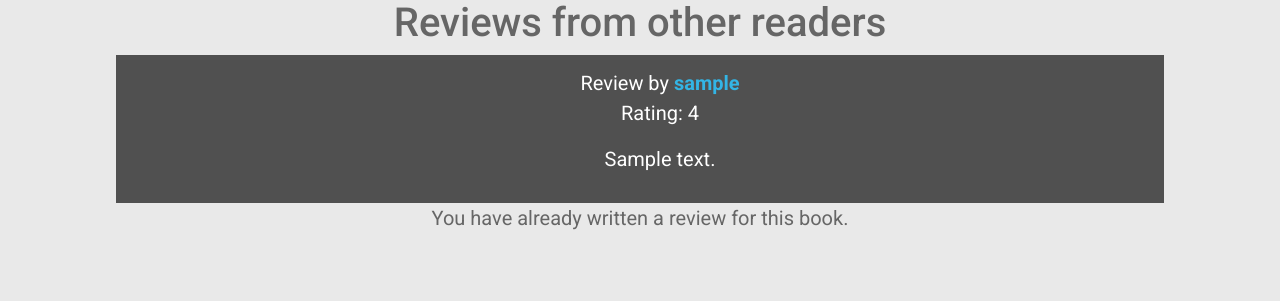
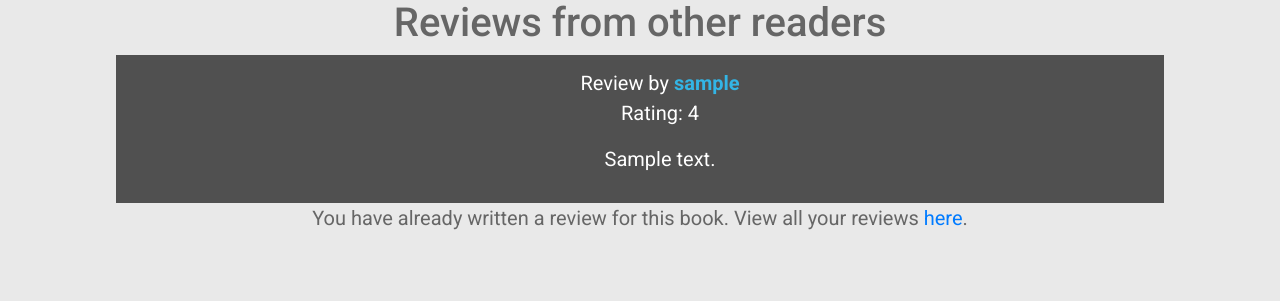
Before and after one commit to lscolombo/project1, a Flask app: template templates/book.html in a window 1280 px wide. Shown: the part 286-587 px from the top of the page. Run offline with Flask 2, Linux system fonts and the light colour scheme; the template is opened without the code that fills it: most values are stand-ins (such as "Sample title", 1, 10 or a date in 2020); some libraries are stand-ins or nearby versions; some web fonts are replaced.

Commit message:
Added link to profile in book page, when user has already sent a review

```diff
--- a/templates/book.html
+++ b/templates/book.html
@@ -96,7 +96,7 @@
 {% else %}
 <div  class="row">
   <div class="col-md-12 col-md-offset-5" align="center">
-    You have already written a review for this book.
+    You have already written a review for this book. View all your reviews <a href="{{ url_for('profile') }}"> here</a>.
   </div>
 </div>
 {% endif %}
```
